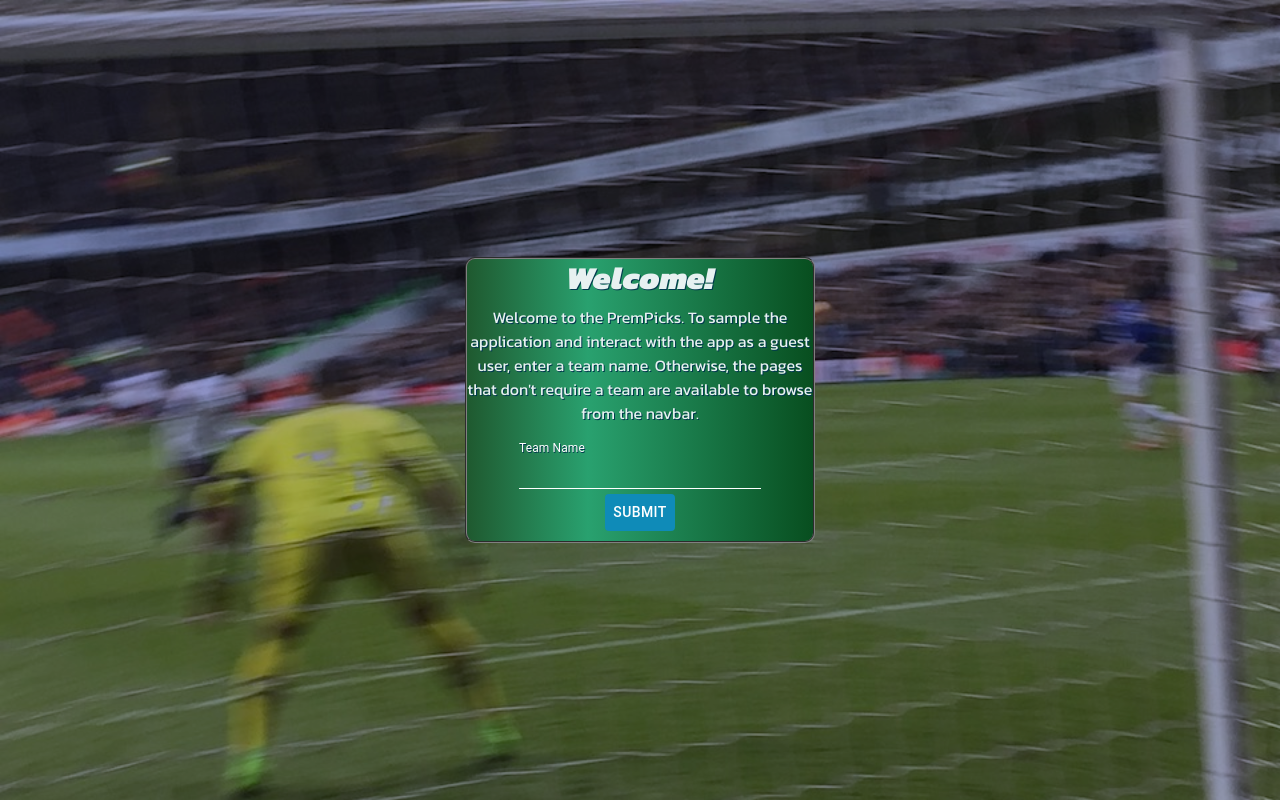
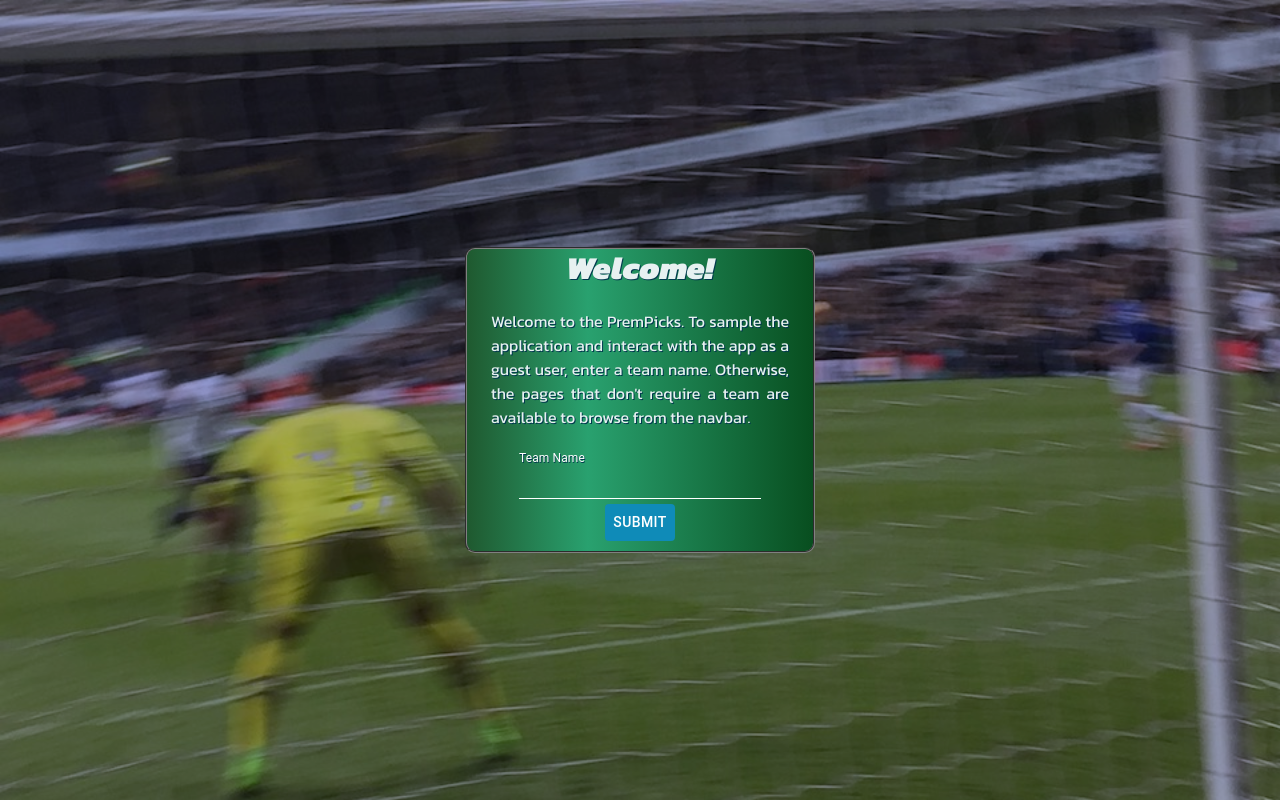
Before and after one commit to jjh5166/prempicks-web, a Next.js app: page /guest/welcome in a window 1280 px wide. Built offline with nearby package versions, Linux system fonts and the light colour scheme; no server answers.

Commit message:
welcome form text margin

```diff
--- a/components/UserForm/Base/styled.js
+++ b/components/UserForm/Base/styled.js
@@ -15,6 +15,10 @@ export const FormContainer = styled.div`
   h2{
     font-style: oblique
   }
+  p{
+    margin: 22px 24px;
+    text-align: justify;
+  }
   @media only screen and (orientation: landscape) {
     width: 56%;
   }
--- a/components/UserForm/GuestTeam/formConfig.js
+++ b/components/UserForm/GuestTeam/formConfig.js
@@ -1,6 +1,6 @@
 export const initialValues = {
   team_name: ''
-};;
+};
 
 export const teamField = [
   {
```
